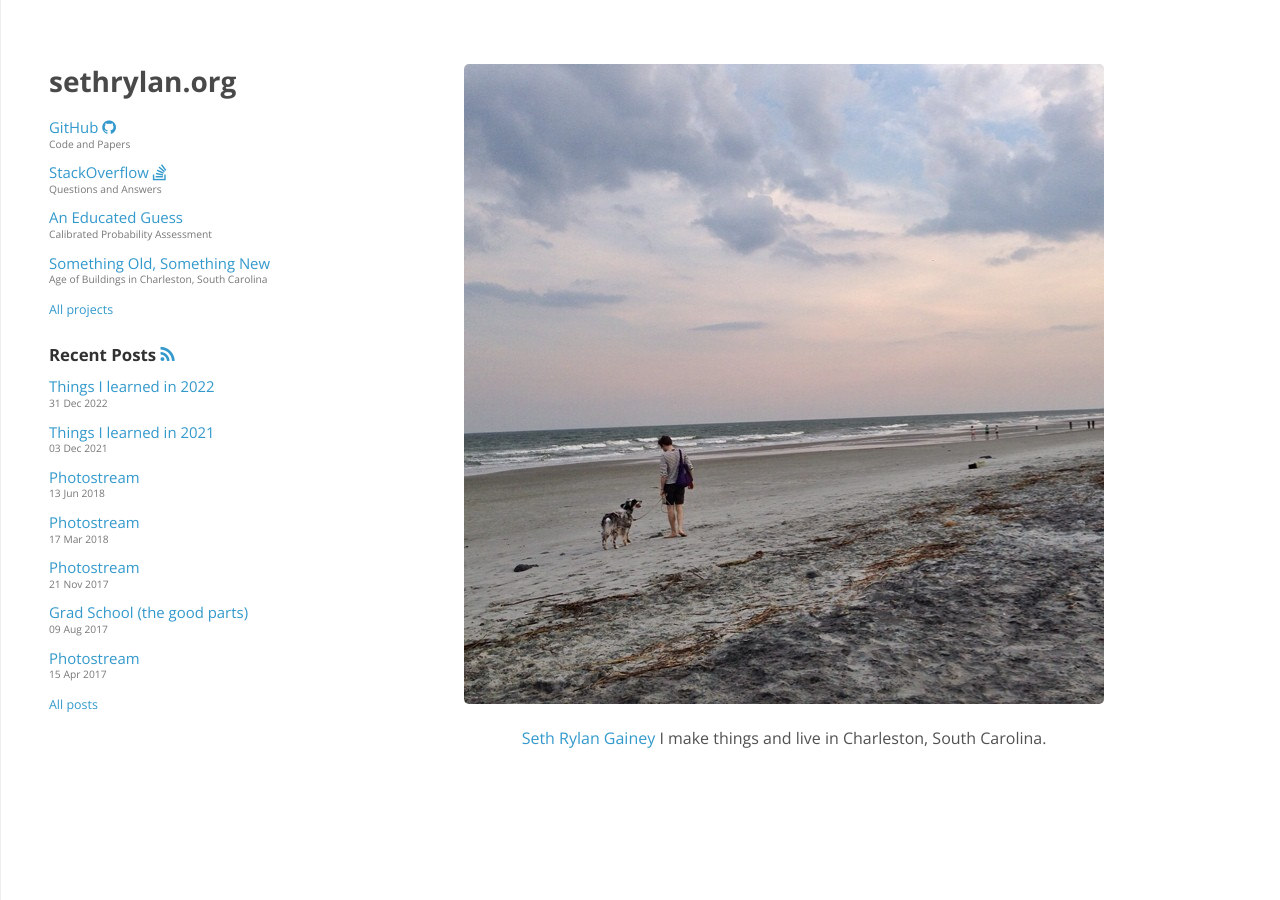
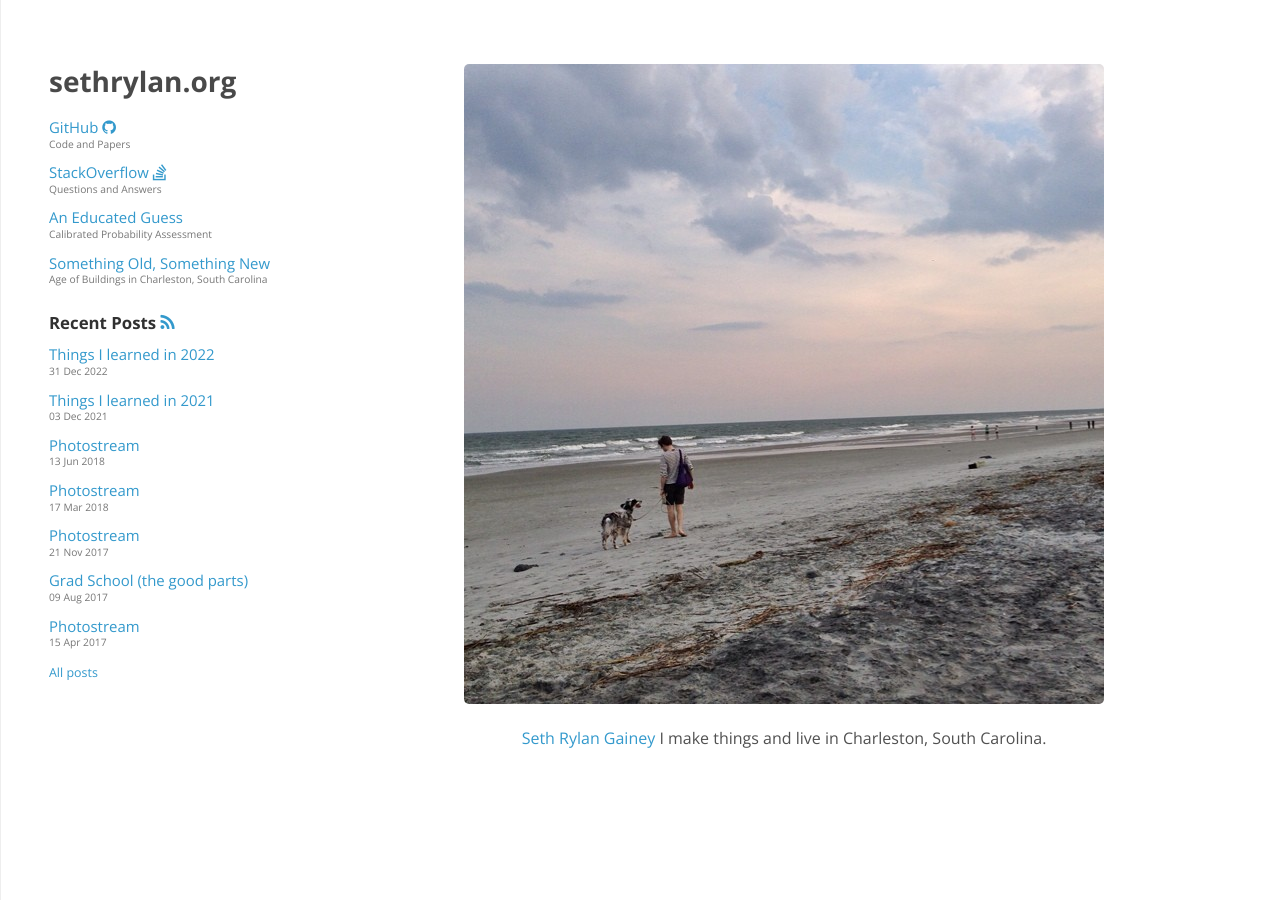
Before and after one commit to sethrylan/sethrylan.github.io, a Jekyll site: the page built from index.md, in a window 1280 px wide. Built offline with Jekyll 4.4.1, drawn with Linux system fonts in a browser that asks for light colours; nearby versions of some CDN libraries.

Commit message:
Remove link

```diff
--- a/_includes/nav.html
+++ b/_includes/nav.html
@@ -5,7 +5,6 @@
     {% for project in site.projects limit:2 %}
     <a href="{{project.url}}">{{project.title}} <small>{{project.text}}</small></a>
     {% endfor %}
-    <small><a href="/projects.html">All projects</a></small>
 
     <h3>Recent Posts <a href="/atom.xml">
       <i class="fa fa-rss fa-2"></i>
```
